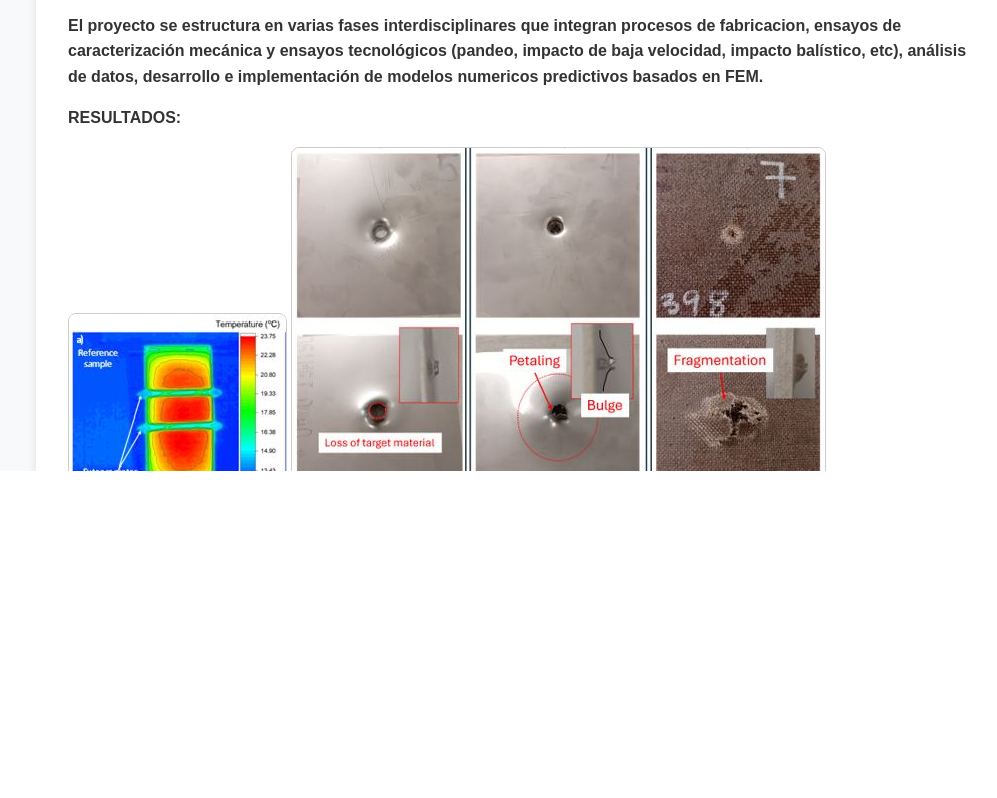
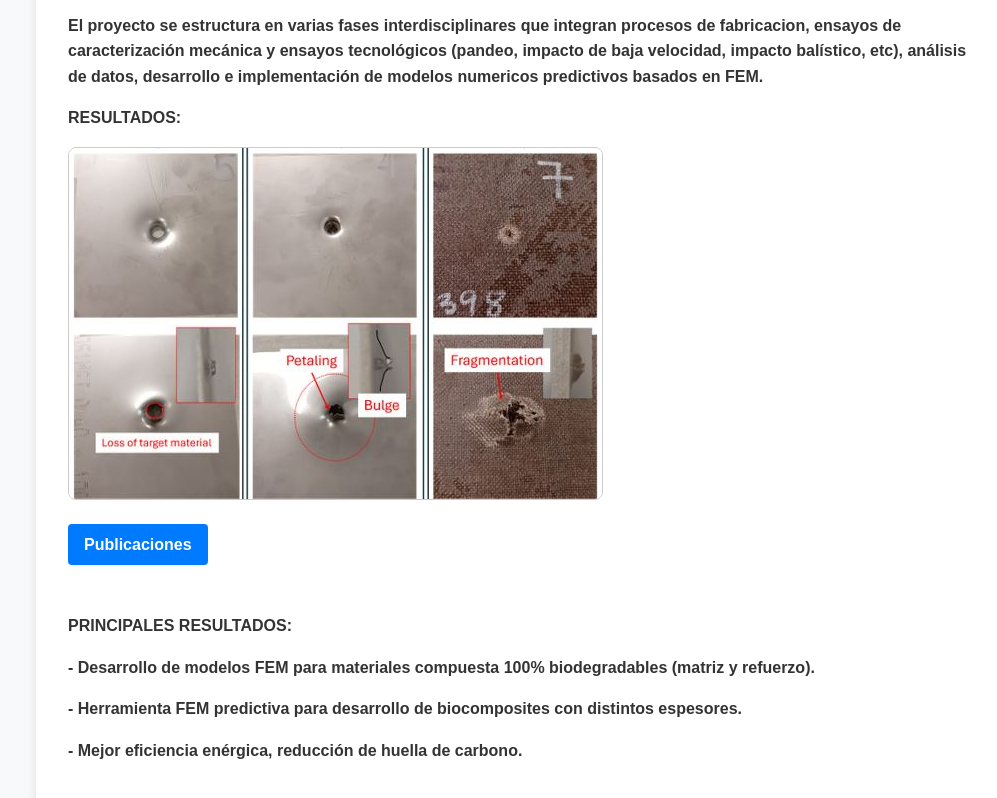
Before and after one commit to jaloya/BioImpact, a plain HTML site: page index.html in a window 1280 px wide. Shown: the part 800-1598 px from the top of the page, without its empty margins (122-1119 px from the left). Drawn offline with Linux system fonts and the light colour scheme.

Commit message:
Update index.html

```diff
--- a/index.html
+++ b/index.html
@@ -84,7 +84,7 @@ El proyecto se estructura en varias fases interdisciplinares que integran proces
     </p>
       <p><strong>RESULTADOS: <p>
     <div class="gallery">
-      <img src="TEDimagen3b.jpg" alt="Imagen del proyecto 2">
+<!--           <img src="TEDimagen3b.jpg" alt="Imagen del proyecto 2"> -->
       <img src="TEDimagen4.jpg" alt="Imagen del proyecto 3">
     </div>
 
```
